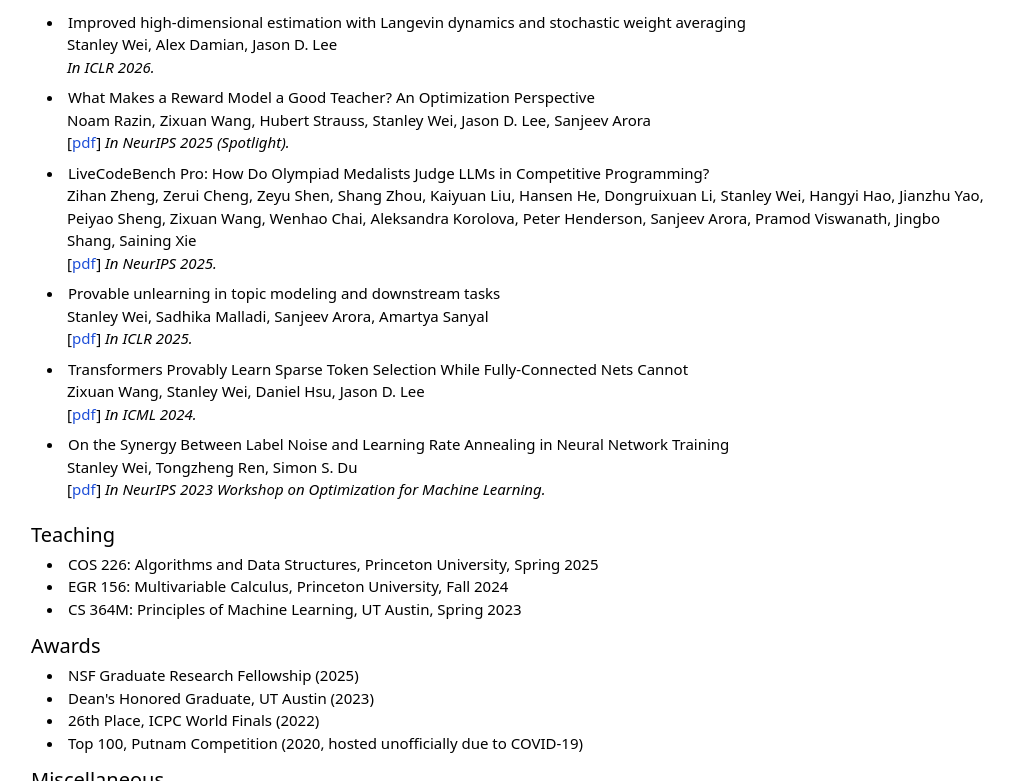
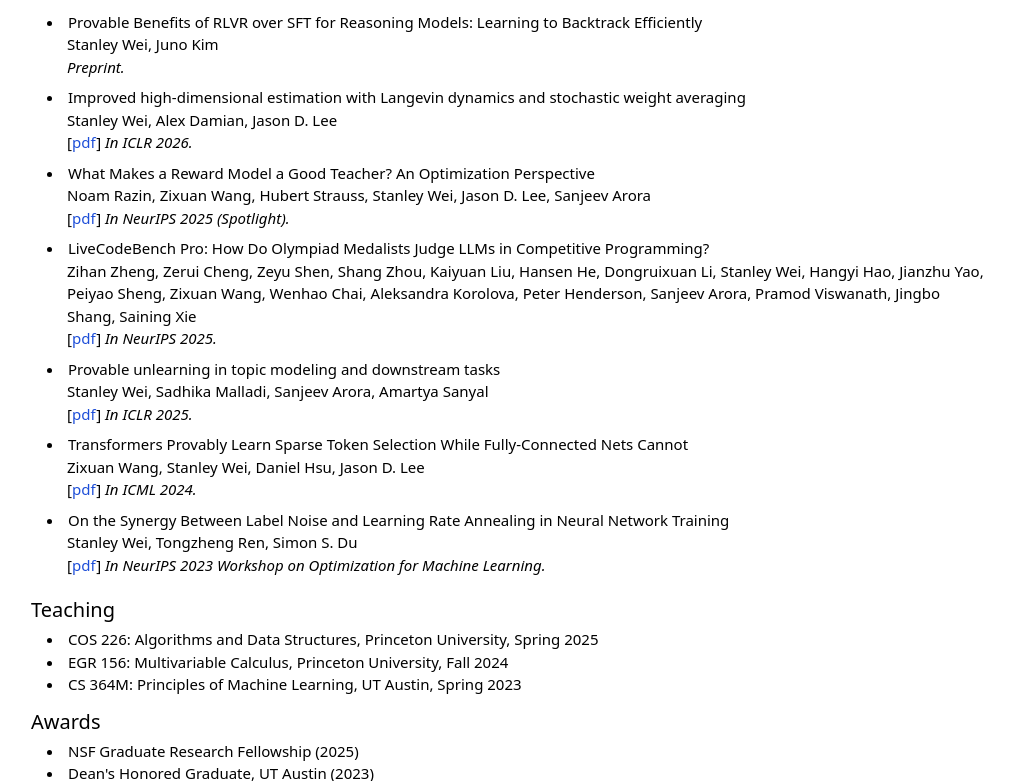
Before and after one commit to stanleyrwei/stanleyrwei.github.io, a website: page index.html in a window 1280 px wide. Shown: the part 319-1100 px from the top of the page, without its empty margins (129-1151 px from the left). Drawn offline with nearby package versions, Linux system fonts and the light colour scheme.

Commit message:
March update

```diff
--- a/index.html
+++ b/index.html
@@ -54,13 +54,23 @@
 
             <ul class="ml-4 list-disc list-inside">
                 <li class="font-normal">
+                    Provable Benefits of RLVR over SFT for Reasoning Models: Learning to Backtrack Efficiently
+                </li>
+                <p class="ml-[20px]">
+                    Stanley Wei, Juno Kim
+                </p>
+                <p class="ml-[20px] pb-2">
+                    <span class="italic"> Preprint. </span>
+                </p>
+
+                <li class="font-normal">
                     Improved high-dimensional estimation with Langevin dynamics and stochastic weight averaging
                 </li>
                 <p class="ml-[20px]">
                     Stanley Wei, Alex Damian, Jason D. Lee
                 </p>
                 <p class="ml-[20px] pb-2">
-                    <span class="italic"> In ICLR 2026. </span>
+                    [<a class="text-blue-700 hover:text-[#EE4B2B]" href="https://openreview.net/forum?id=GYXUD3hGTh" target="_blank" rel="noopener noreferrer">pdf</a>] <span class="italic"> In ICLR 2026. </span>
                 </p>
 
                 <li class="font-normal">
```
